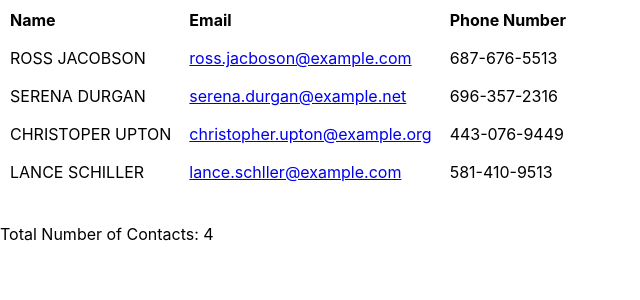
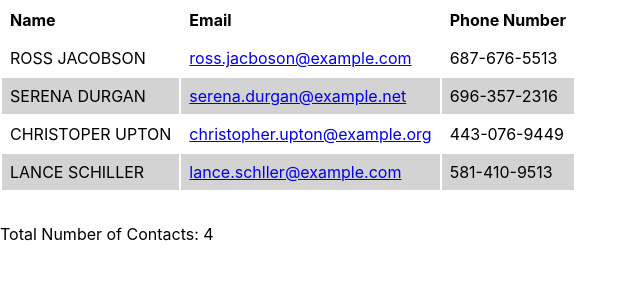
Before and after one commit to RobBerger/l02-FSWD1054, a React (Create React App) app: page / in a window 1280 px wide. Shown: the top 300 px of the page, without its empty margins (0-640 px from the left). Built offline with nearby package versions, Linux system fonts and the light colour scheme.

Commit message:
added light gray to everyother row

```diff
--- a/src/Contact.css
+++ b/src/Contact.css
@@ -13,3 +13,7 @@ table.contacts th {
   .contact .name {
     text-transform: uppercase;
   }
+
+  .contact.shaded {
+    background-color: lightgray;
+  }
```
